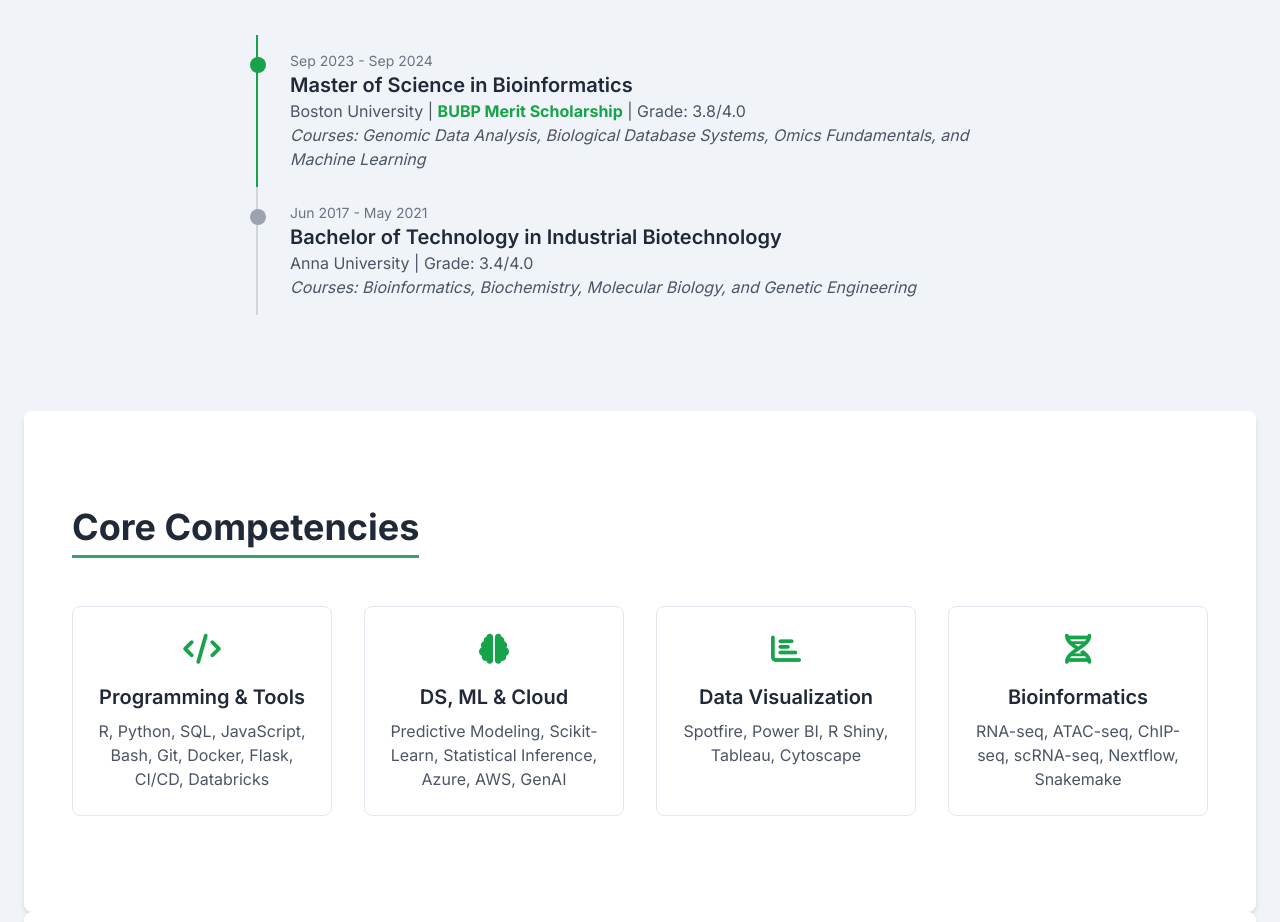
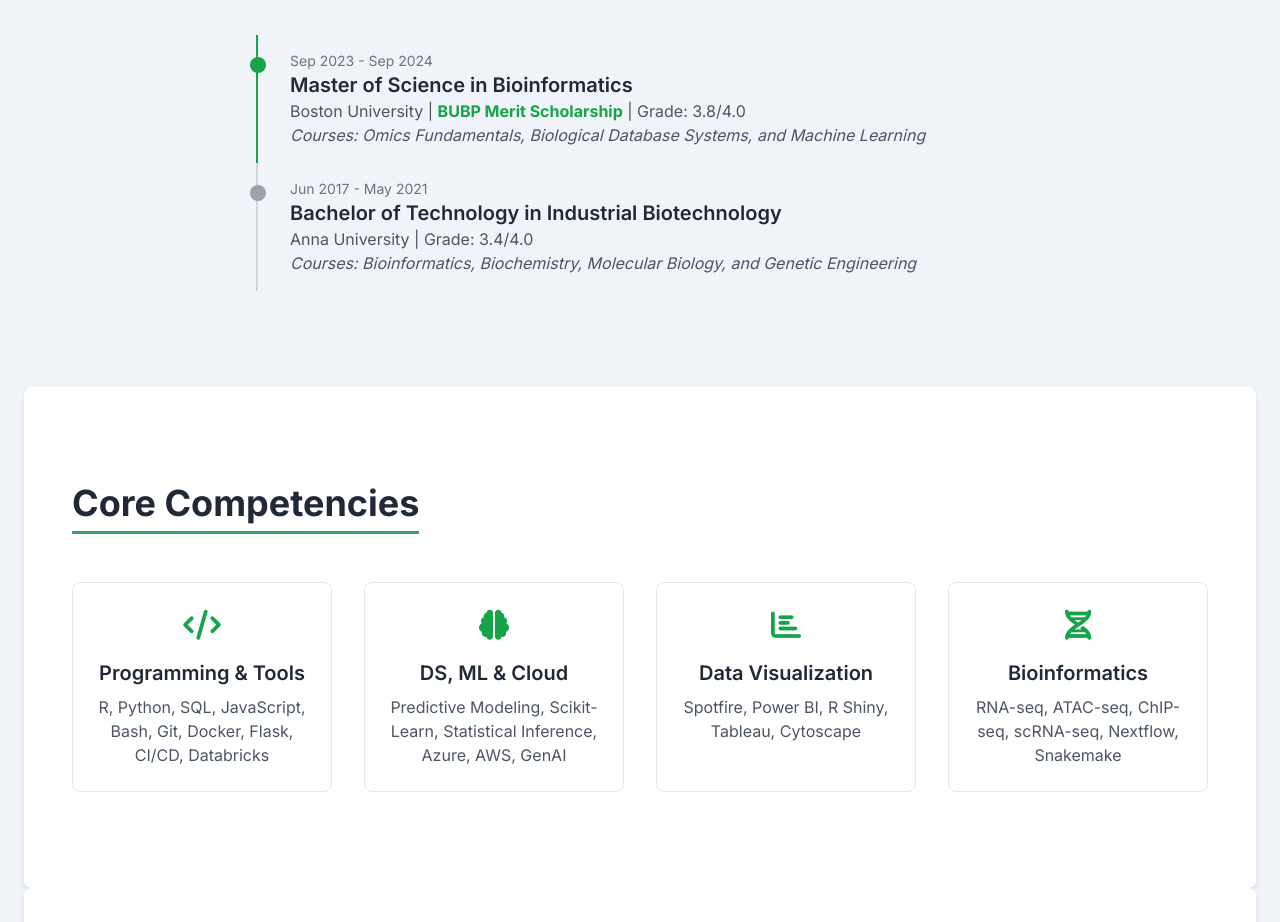
Before and after one commit to jawa23bio/Portfolio, a plain HTML site: page index.html in a window 1280 px wide. Shown: the part 4360-5282 px from the top of the page. Drawn offline with nearby package versions, Linux system fonts and the light colour scheme.

Commit message:
Update index.html

```diff
--- a/index.html
+++ b/index.html
@@ -217,7 +217,7 @@
                      <p class="text-sm text-gray-500">Sep 2023 - Sep 2024</p>
                      <h3 class="text-xl font-semibold text-gray-800">Master of Science in Bioinformatics</h3>
                      <p class="text-md text-gray-600">Boston University | <span class="text-green-600 font-bold">BUBP Merit Scholarship</span> | Grade: 3.8/4.0</p>
-                     <p class="text-md text-gray-600"><em>Courses: Genomic Data Analysis, Biological Database Systems, Omics Fundamentals, and Machine Learning</em></p>
+                     <p class="text-md text-gray-600"><em>Courses: Omics Fundamentals, Biological Database Systems, and Machine Learning</em></p>
                 </div>
                  <div class="relative border-l-2 border-gray-300 pl-8 py-4">
                      <div class="absolute w-4 h-4 bg-gray-400 rounded-full -left-2 top-4 mt-1.5"></div>
```
